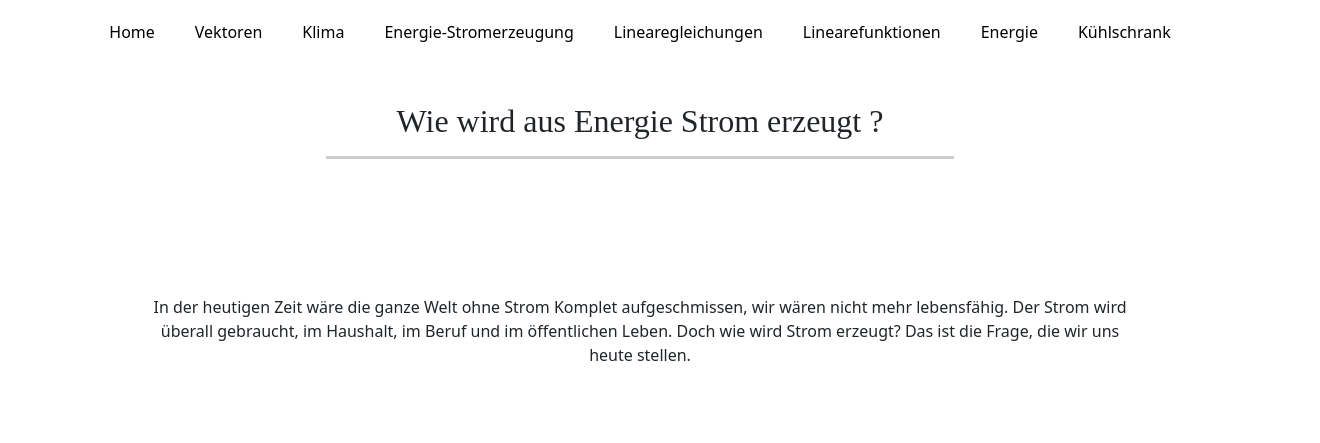
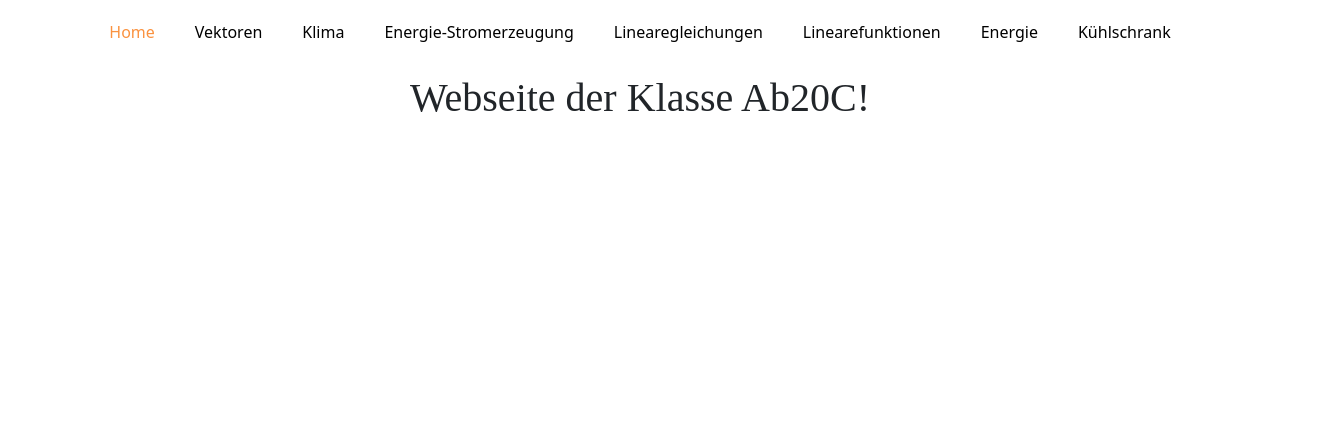
Before and after one commit to BZZ-ab20c/BZZ-ab20c.github.io, a React (Create React App) app in the folder client/: page / in a window 1280 px wide. Shown: the top 443 px of the page, 1320 px wide, since content can reach past the window. Built offline with nearby package versions, Linux system fonts and the light colour scheme.

Commit message:
simple mainpage and nicer looking navigation

```diff
--- a/client/src/components/Navigation.js
+++ b/client/src/components/Navigation.js
@@ -1,4 +1,4 @@
-import {Link, Route, Routes} from "react-router-dom";
+import {NavLink, Route, Routes} from "react-router-dom";
 import Vektoren from "../pages/Vektoren";
 import NavItems from "../pages/energie-stromerzeugung/containers/NavItems/NavItems";
 import Klima from "../pages/Klima";
@@ -14,27 +14,57 @@ import {Solar} from "../pages/energie-stromerzeugung/energie-components/Solar/So
 import {Wasserkraftwerk} from "../pages/energie-stromerzeugung/energie-components/Wasserkraftwerk/Wasserkraftwerk";
 import {Generator} from "../pages/energie-stromerzeugung/energie-components/Generator/Generator";
 import "../pages/energie-stromerzeugung/containers/NavItems/NavItems.css";
+import MainPage from "../pages/MainPage";
 
 const Navigation = () => {
+    const style = {
+        color: '#fa923f',
+        textDecoration: 'underline'
+    }
+
     return (
         <div>
             <div className="Blog">
                 <nav>
                     <ul>
-                        <li><Link to='/'>Home</Link></li>
-                        <li><Link to='/vektoren'>Vektoren</Link></li>
-                        <li><Link to='/klima'>Klima</Link></li>
-                        <li><Link to='/energie-stromerzeugung/home/'>Energie-Stromerzeugung</Link></li>
-                        <li><Link to='/linearegeleichungen'>Linearegleichungen</Link></li>
-                        <li><Link to='/linearefunktionen'>Linearefunktionen</Link></li>
-                        <li><Link to='/energie'>Energie</Link></li>
-                        <li><Link to='/kuehlschrank'>Kühlschrank</Link></li>
+
+                        <li><NavLink
+                            to="/"
+                            activeStyle={style}>Home</NavLink>
+                        </li>
+                        <li><NavLink
+                            to="/vektoren"
+                            activeStyle={style}>Vektoren</NavLink>
+                        </li>
+                        <li><NavLink
+                            to="/klima"
+                            activeStyle={style}>Klima</NavLink></li>
+                        <li><NavLink
+                            to="/energie-stromerzeugung/home/"
+                            activeStyle={style}>Energie-Stromerzeugung</NavLink>
+                        </li>
+                        <li><NavLink
+                            to="/linearegeleichungen"
+                            activeStyle={style}>Linearegleichungen</NavLink>
+                        </li>
+                        <li><NavLink
+                            to="/linearefunktionen"
+                            activeStyle={style}>Linearefunktionen</NavLink>
+                        </li>
+                        <li><NavLink
+                            to="/energie"
+                            activeStyle={style}>Energie</NavLink>
+                        </li>
+                        <li><NavLink
+                            to="/kuehlschrank"
+                            activeStyle={style}>Kühlschrank</NavLink>
+                        </li>
                     </ul>
                 </nav>
             </div>
 
             <Routes>
-                <Route path="/" element={<Home/>}/>
+                <Route path="/" element={<MainPage/>}/>
 
                 <Route path="/vektoren" element={<Vektoren/>}/>
 
--- /dev/null
+++ b/client/src/pages/MainPage.js
@@ -0,0 +1,7 @@
+const MainPage = () => {
+    return (
+        <h1>Webseite der Klasse Ab20C!</h1>
+    )
+}
+
+export default MainPage;
```
